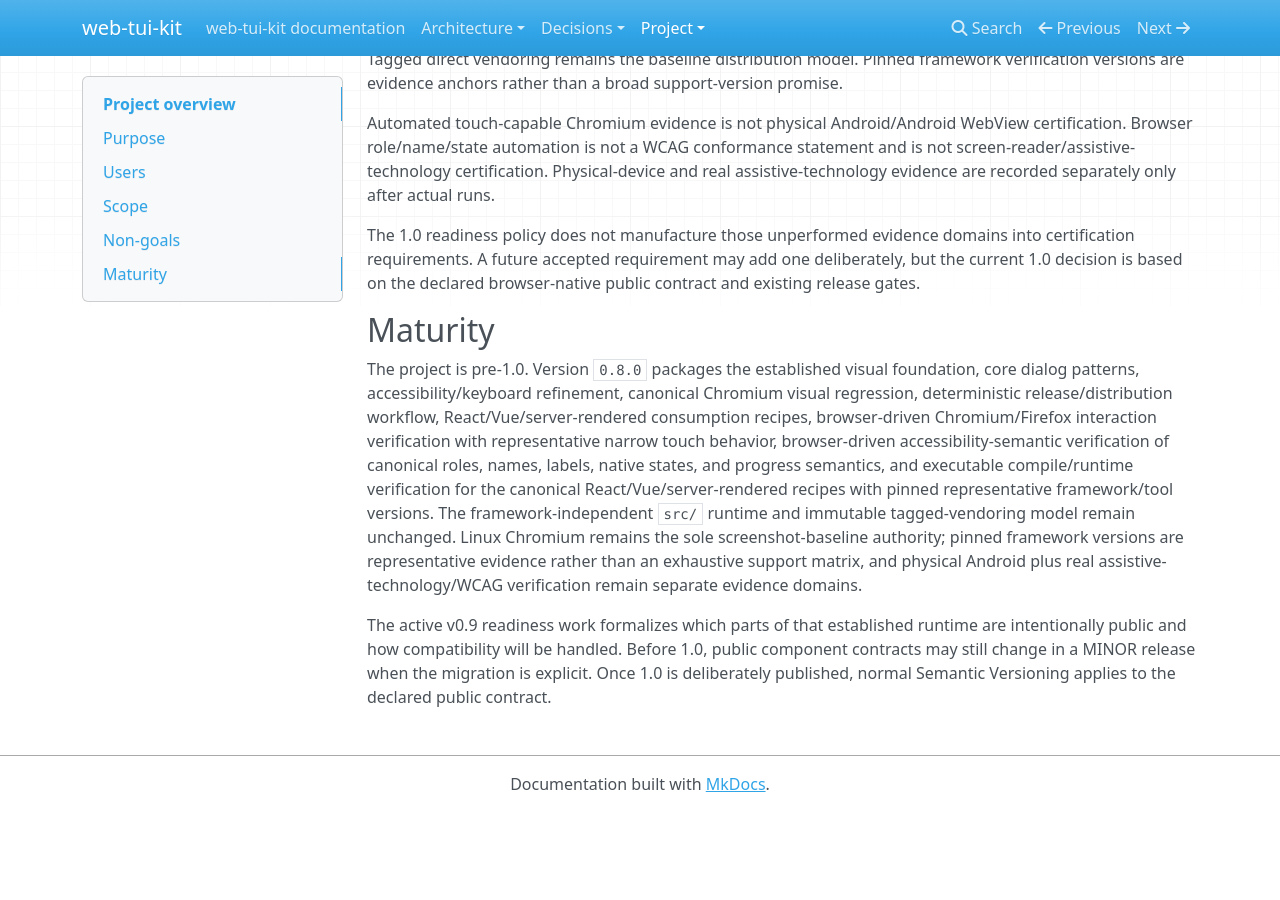
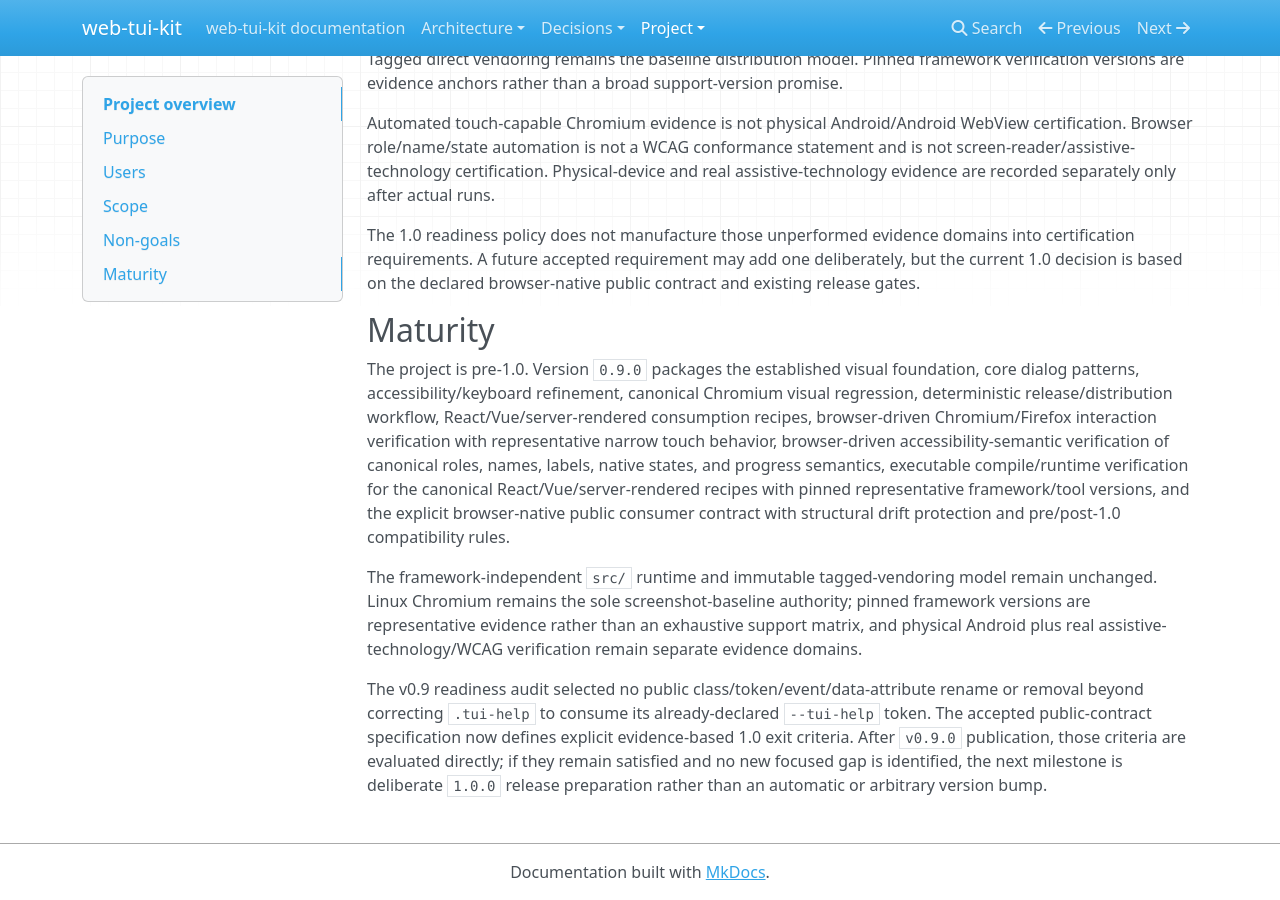
Before and after one commit to 1990jk1990/web-tui-kit, an MkDocs documentation site: the page built from docs/project/overview.md, in a window 1280 px wide and 900 px high, scrolled down 1329 px. Built offline with MkDocs 1.6.1, drawn with Linux system fonts in a browser that asks for light colours; nearby versions of some CDN libraries; before the commit the page ends 2141 px from its top, so only the background shows below that.

```diff
--- a/docs/project/overview.md
+++ b/docs/project/overview.md
@@ -36,6 +36,8 @@ The 1.0 readiness policy does not manufacture those unperformed evidence domains
 
 ## Maturity
 
-The project is pre-1.0. Version `0.8.0` packages the established visual foundation, core dialog patterns, accessibility/keyboard refinement, canonical Chromium visual regression, deterministic release/distribution workflow, React/Vue/server-rendered consumption recipes, browser-driven Chromium/Firefox interaction verification with representative narrow touch behavior, browser-driven accessibility-semantic verification of canonical roles, names, labels, native states, and progress semantics, and executable compile/runtime verification for the canonical React/Vue/server-rendered recipes with pinned representative framework/tool versions. The framework-independent `src/` runtime and immutable tagged-vendoring model remain unchanged. Linux Chromium remains the sole screenshot-baseline authority; pinned framework versions are representative evidence rather than an exhaustive support matrix, and physical Android plus real assistive-technology/WCAG verification remain separate evidence domains.
+The project is pre-1.0. Version `0.9.0` packages the established visual foundation, core dialog patterns, accessibility/keyboard refinement, canonical Chromium visual regression, deterministic release/distribution workflow, React/Vue/server-rendered consumption recipes, browser-driven Chromium/Firefox interaction verification with representative narrow touch behavior, browser-driven accessibility-semantic verification of canonical roles, names, labels, native states, and progress semantics, executable compile/runtime verification for the canonical React/Vue/server-rendered recipes with pinned representative framework/tool versions, and the explicit browser-native public consumer contract with structural drift protection and pre/post-1.0 compatibility rules.
 
-The active v0.9 readiness work formalizes which parts of that established runtime are intentionally public and how compatibility will be handled. Before 1.0, public component contracts may still change in a MINOR release when the migration is explicit. Once 1.0 is deliberately published, normal Semantic Versioning applies to the declared public contract.
+The framework-independent `src/` runtime and immutable tagged-vendoring model remain unchanged. Linux Chromium remains the sole screenshot-baseline authority; pinned framework versions are representative evidence rather than an exhaustive support matrix, and physical Android plus real assistive-technology/WCAG verification remain separate evidence domains.
+
+The v0.9 readiness audit selected no public class/token/event/data-attribute rename or removal beyond correcting `.tui-help` to consume its already-declared `--tui-help` token. The accepted public-contract specification now defines explicit evidence-based 1.0 exit criteria. After `v0.9.0` publication, those criteria are evaluated directly; if they remain satisfied and no new focused gap is identified, the next milestone is deliberate `1.0.0` release preparation rather than an automatic or arbitrary version bump.
```
